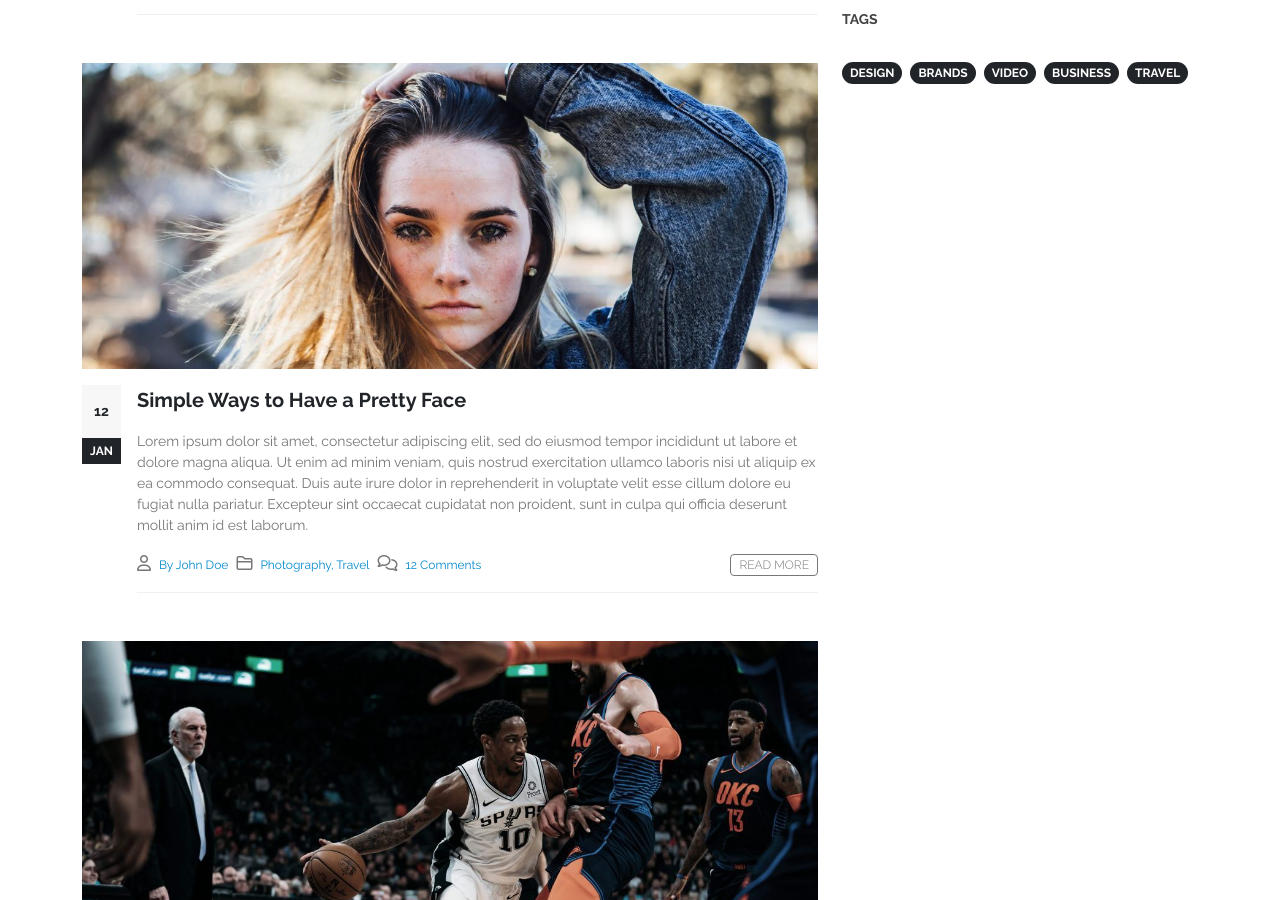
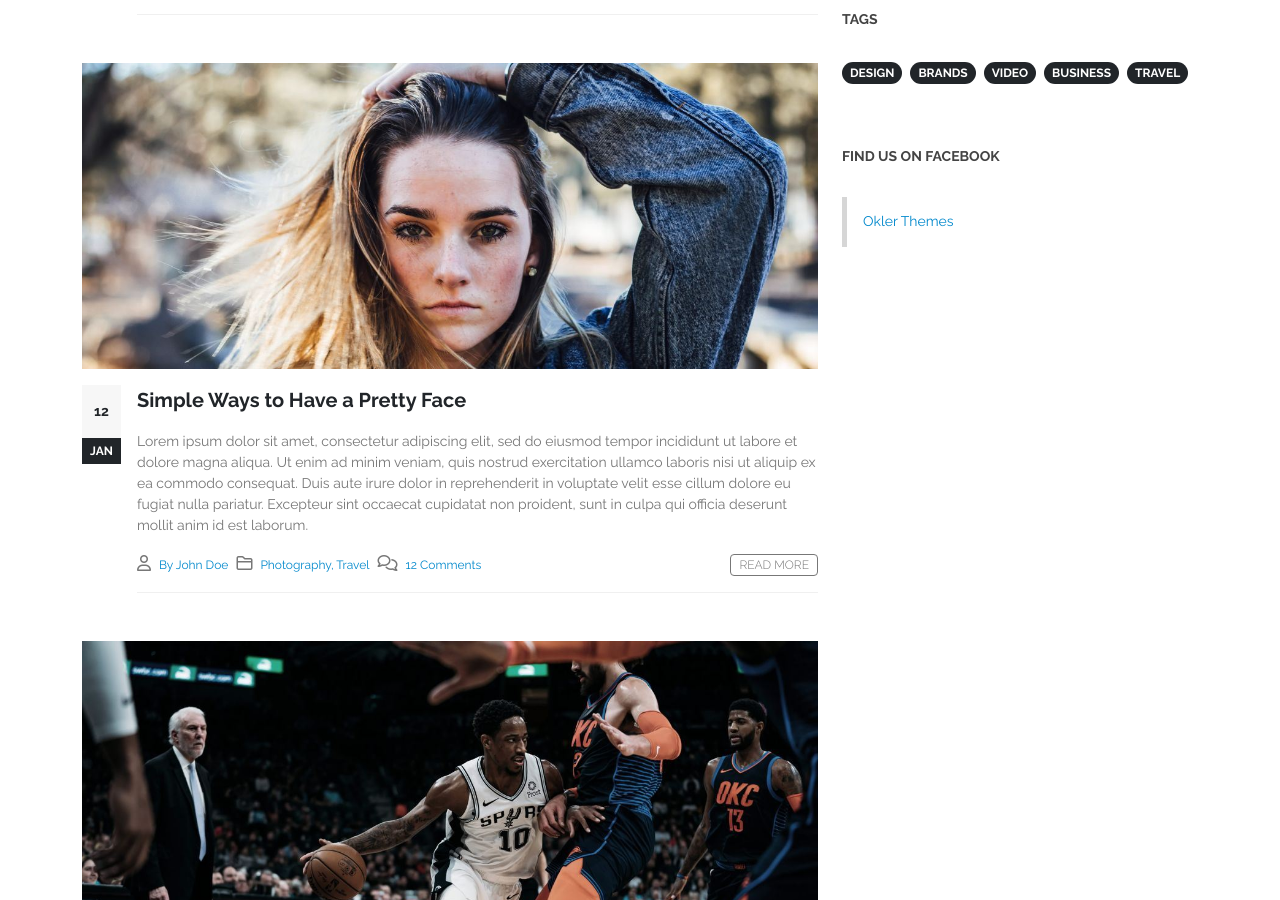
Before and after one commit to pierfrancescoscar/proj-html-vuejs, a Vue app: page / in a window 1280 px wide. Shown: the part 2024-2924 px from the top of the page. Built offline with nearby package versions, Linux system fonts and the light colour scheme.

Commit message:
ADD: find us on fb section

```diff
--- a/src/components/BlogPost.vue
+++ b/src/components/BlogPost.vue
@@ -85,6 +85,24 @@
                             </ul>
                         </nav>
 
+                    <h3 class="text-uppercase pt-5">Find us on Facebook</h3>
+
+                    <div class="d-flex pt-4 pb-5 align-items-center">
+
+                        <div class="custom-separator">
+
+                        </div>
+
+                        <div class="d-flex flex-column">
+
+                            <span class="ps-3 okler-themes">
+                                Okler Themes
+                            </span>
+
+                        </div>
+
+                  </div>
+
               </div>
           </div>
       </div>
@@ -152,4 +170,17 @@ section {
         cursor: pointer;
     }
 
+    .custom-separator {
+        width: 5px;
+        height: 50px;
+        background-color: $background-3;
+    }
+
+    .okler-themes {
+        color: $text-4;
+        font-size: $medium-fs;
+        cursor: pointer;
+    }
+
+
 </style>
```
